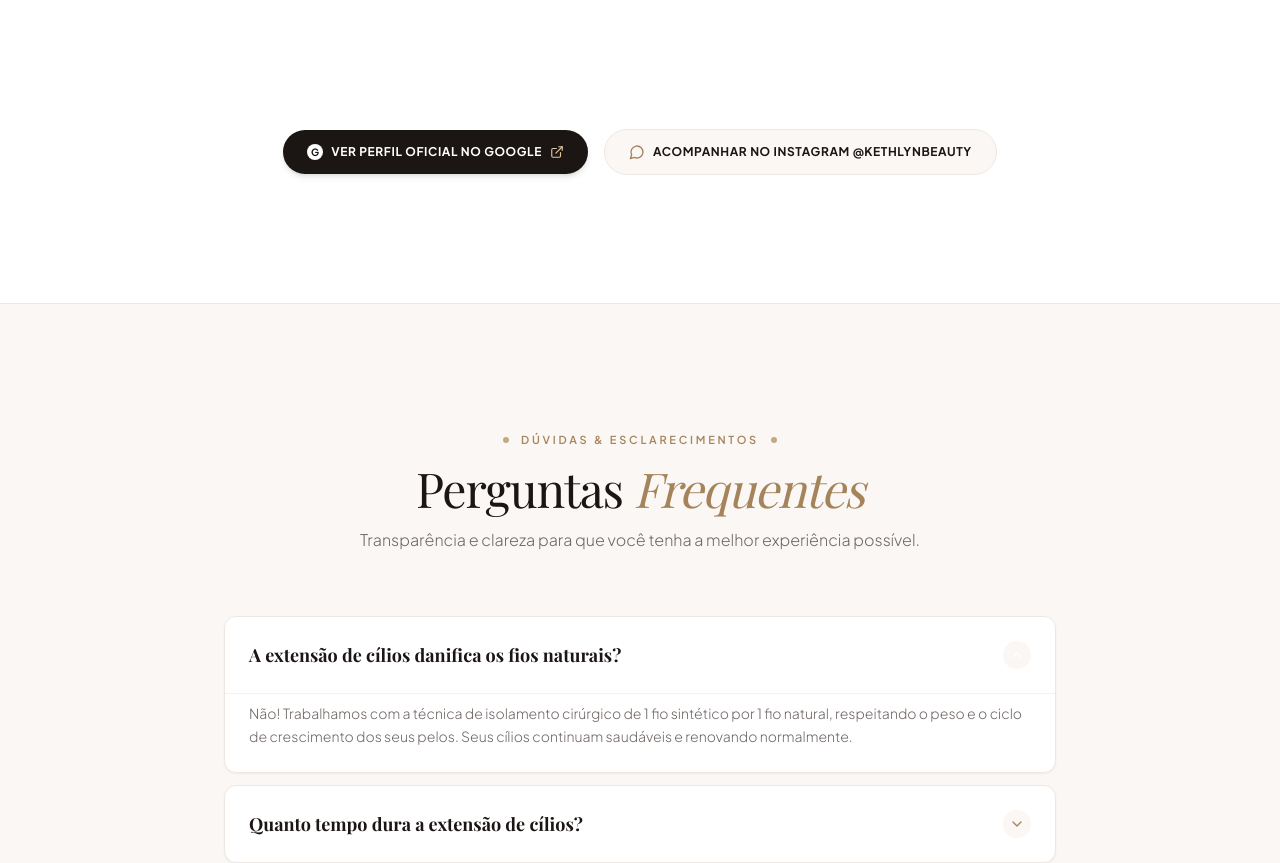
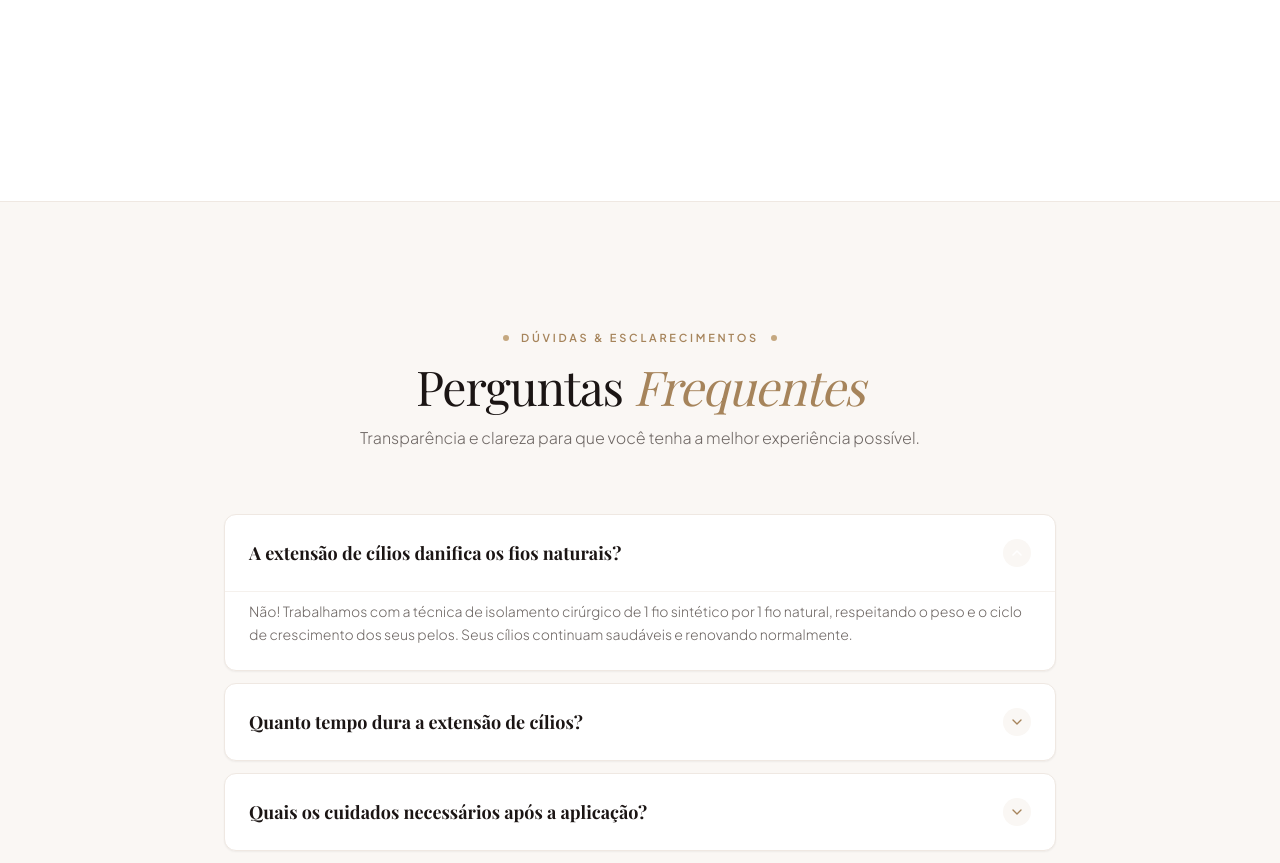
Before and after one commit to TM-SEMPRE-TECNOLOGIA/kethlynbeauty, a React (Vite) app: page / in a window 1280 px wide. Shown: the part 10020-10883 px from the top of the page. Built offline with nearby package versions, Linux system fonts and the light colour scheme; a web font is replaced by a local one.

Commit message:
chore(ui): remove bottom buttons from testimonials section

```diff
--- a/src/components/Testimonials.tsx
+++ b/src/components/Testimonials.tsx
@@ -1,6 +1,4 @@
 import React, { useEffect } from 'react';
-import { MessageCircle, ExternalLink } from 'lucide-react';
-import { siteConfig } from '../data/content';
 
 export const Testimonials: React.FC = () => {
   useEffect(() => {
@@ -48,32 +46,6 @@ export const Testimonials: React.FC = () => {
           />
         </div>
 
-        {/* Dual Actions: Google Maps Profile & Instagram */}
-        <div className="mt-14 flex flex-col sm:flex-row items-center justify-center gap-4 text-center">
-          <a
-            href={siteConfig.googleMapsUrl}
-            target="_blank"
-            rel="noopener noreferrer"
-            className="w-full sm:w-auto inline-flex items-center justify-center gap-2 px-6 py-3.5 rounded-full text-xs font-bold uppercase tracking-wider text-white bg-[#1B1514] hover:bg-[#A6845B] shadow-md transition-all active:scale-95"
-          >
-            <div className="w-4 h-4 rounded-full bg-white text-[#1B1514] flex items-center justify-center font-bold text-[10px]">
-              G
-            </div>
-            <span>Ver Perfil Oficial no Google</span>
-            <ExternalLink className="w-3.5 h-3.5 text-[#DFC4A2]" />
-          </a>
-
-          <a
-            href={siteConfig.instagramUrl}
-            target="_blank"
-            rel="noopener noreferrer"
-            className="w-full sm:w-auto inline-flex items-center justify-center gap-2 px-6 py-3.5 rounded-full text-xs font-bold uppercase tracking-wider text-[#1B1514] bg-[#FAF7F4] hover:bg-[#EFE8E2] border border-[#EFE8E2] transition-all"
-          >
-            <MessageCircle className="w-4 h-4 text-[#A6845B]" />
-            <span>Acompanhar no Instagram {siteConfig.instagramHandle}</span>
-          </a>
-        </div>
-
       </div>
     </section>
   );
```
